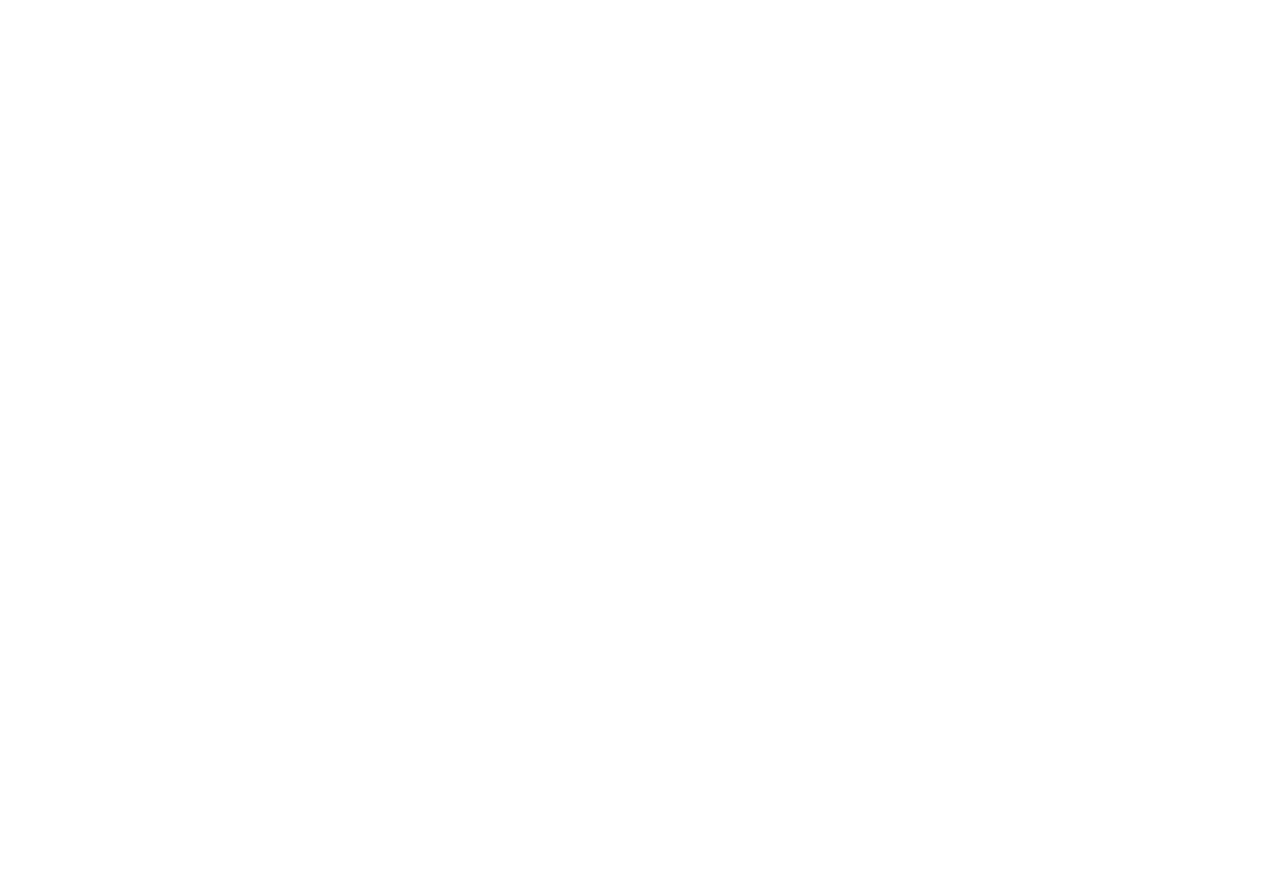
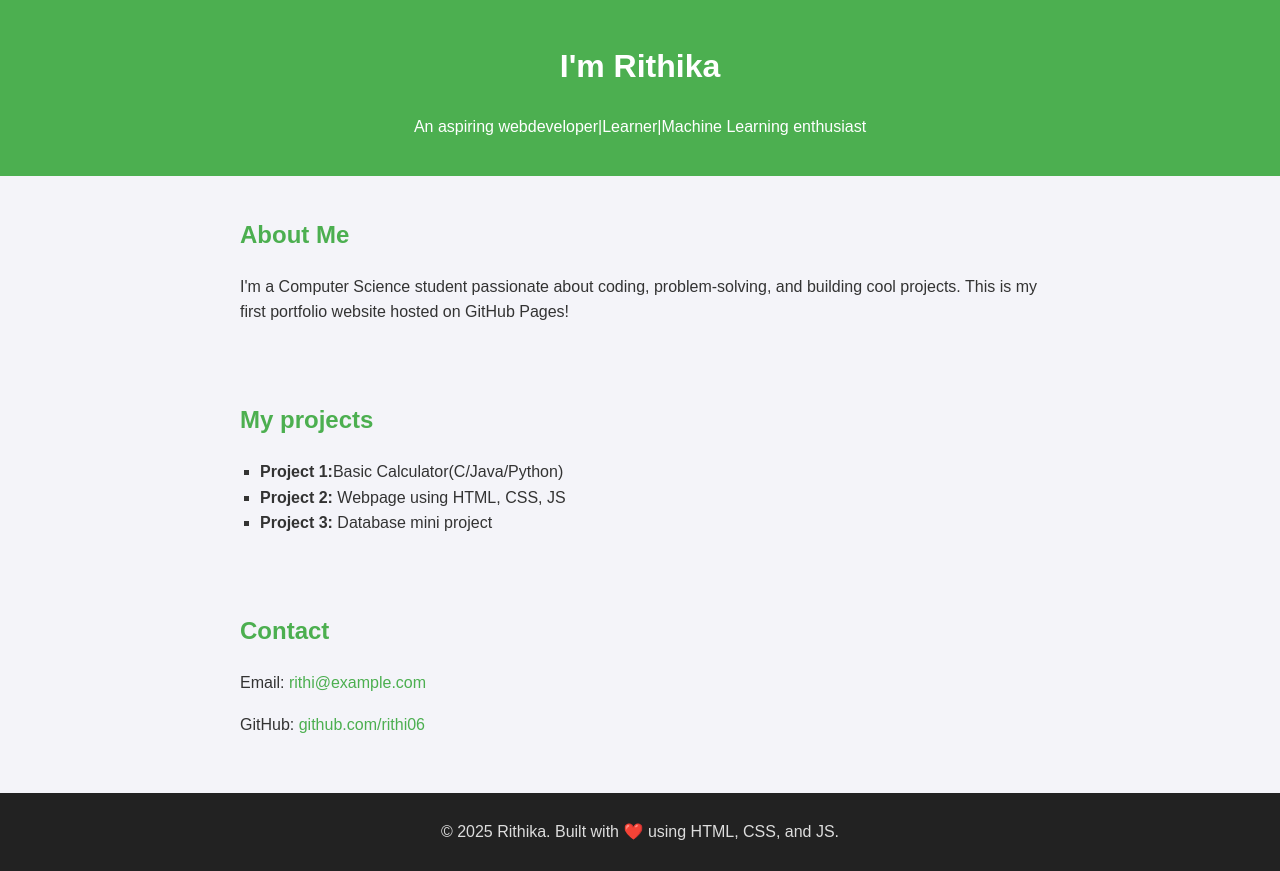
Before and after one commit to rithi06/webproject, a plain HTML site: page index.html in a window 1280 px wide. Before the commit the page ends 800 px from the top, so only its background shows below. Drawn offline with Linux system fonts and the light colour scheme.

Commit message:
Modified All files

```diff
--- a/index.html
+++ b/index.html
@@ -3,9 +3,35 @@
 <head>
     <meta charset="UTF-8">
     <meta name="viewport" content="width=device-width, initial-scale=1.0">
-    <title>Document</title>
+    <link rel="stylesheet" href="styles.css">
+    <title>Portfolio</title>
 </head>
 <body>
-
+    <header>
+    <h1>I'm Rithika</h1>
+    <p>An aspiring webdeveloper|Learner|Machine Learning enthusiast</p>
+    </header>
+    <section id="about">
+        <h2>About Me</h2>
+        <p>I'm a Computer Science student passionate about coding, problem-solving, and building cool projects.
+      This is my first portfolio website hosted on GitHub Pages!</p>
+    </section>
+    <section id="projects">
+        <h2>My projects</h2>
+        <ul>
+            <li><strong>Project 1:</strong>Basic Calculator(C/Java/Python)</li>
+            <li><strong>Project 2:</strong> Webpage using HTML, CSS, JS</li>
+            <li><strong>Project 3:</strong> Database mini project</li>
+        </ul>
+    </section>
+    <section id="contact">
+    <h2>Contact</h2>
+    <p>Email: <a href="mailto:rithi@example.com">rithi@example.com</a></p>
+    <p>GitHub: <a href="https://github.com/rithi06" target="_blank">github.com/rithi06</a></p>
+  </section>
+   <footer>
+    <p>© 2025 Rithika. Built with ❤️ using HTML, CSS, and JS.</p>
+  </footer>
+  <script src="script.js"></script>
 </body>
 </html>
--- a/script.js
+++ b/script.js
@@ -1 +1 @@
-HI
+console.log("Welcome to my portfolio website! 🚀");
--- a/styles.css
+++ b/styles.css
@@ -0,0 +1,47 @@
+body {
+  font-family: Arial, sans-serif;
+  margin: 0;
+  padding: 0;
+  background: #f4f4f9;
+  color: #333;
+  line-height: 1.6;
+}
+
+header {
+  background: #4CAF50;
+  color: white;
+  padding: 20px;
+  text-align: center;
+}
+
+section {
+  padding: 20px;
+  max-width: 800px;
+  margin: auto;
+}
+
+h2 {
+  color: #4CAF50;
+}
+
+ul {
+  list-style-type: square;
+  padding-left: 20px;
+}
+
+a {
+  color: #4CAF50;
+  text-decoration: none;
+}
+
+a:hover {
+  text-decoration: underline;
+}
+
+footer {
+  text-align: center;
+  background: #222;
+  color: #ddd;
+  padding: 10px;
+  margin-top: 20px;
+}
```
